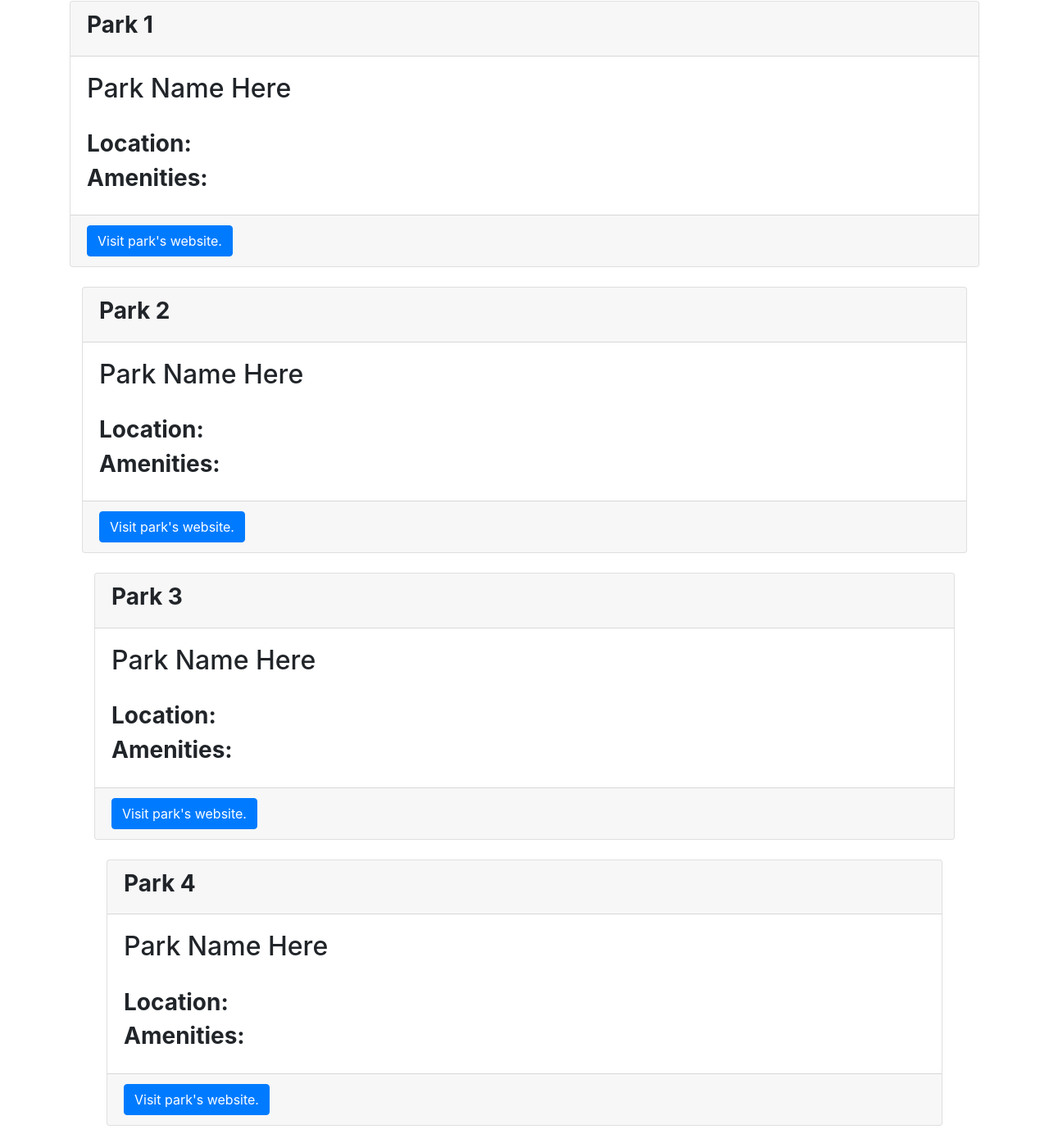
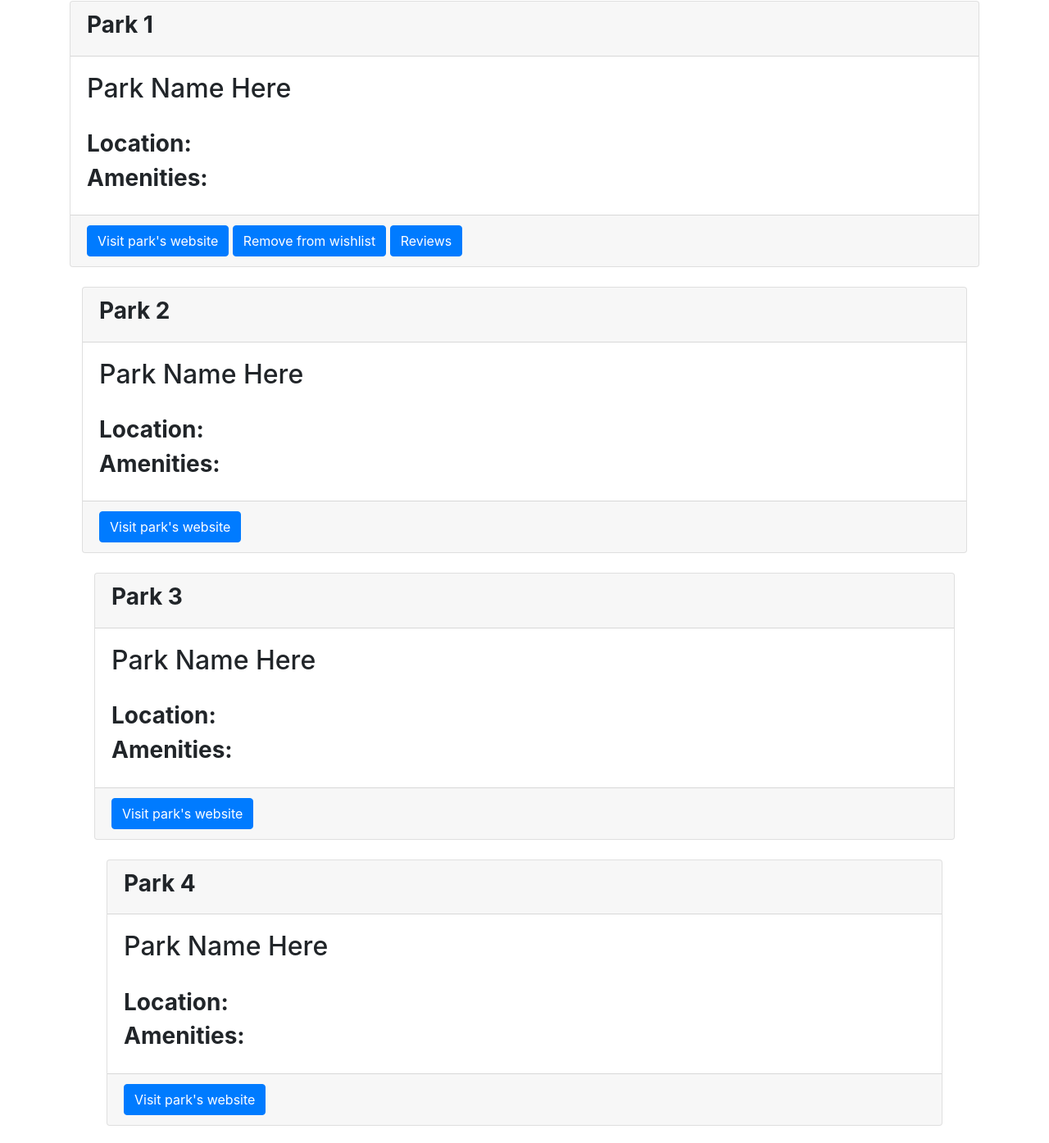
Before and after one commit to ranjiramroop/titanicfloatnone, a website: page project2NPReviewer/public/wishlist.html in a window 1280 px wide. Shown: the part 79-1474 px from the top of the page at 82% size. Drawn offline with Linux system fonts and the light colour scheme.

Commit message:
added buttons to wishlist page

```diff
--- a/project2NPReviewer/public/wishlist.html
+++ b/project2NPReviewer/public/wishlist.html
@@ -78,7 +78,9 @@
           </div>
         </div>
         <div class="card-footer">
-            <a href="#" class="btn btn-primary">Visit park's website.</a>
+            <a href="#" class="btn btn-primary">Visit park's website</a>
+            <a href="#" class="btn btn-primary">Remove from wishlist</a>
+            <a href="#" class="btn btn-primary">Reviews</a>
           </div>
       </div>
       <br>
@@ -98,7 +100,7 @@
             </div>
           </div>
           <div class="card-footer">
-            <a href="#" class="btn btn-primary">Visit park's website.</a>
+            <a href="#" class="btn btn-primary">Visit park's website</a>
           </div>
         </div>
         <br>
@@ -118,7 +120,7 @@
                 </div>
               </div>
               <div class="card-footer">
-                <a href="#" class="btn btn-primary">Visit park's website.</a>
+                <a href="#" class="btn btn-primary">Visit park's website</a>
               </div>
             </div>
             <br>
@@ -137,7 +139,7 @@
                         </div>
                       </div>
                       <div class="card-footer">
-                        <a href="#" class="btn btn-primary">Visit park's website.</a>
+                        <a href="#" class="btn btn-primary">Visit park's website</a>
                       </div>
                     </div>
                     <br>
```
